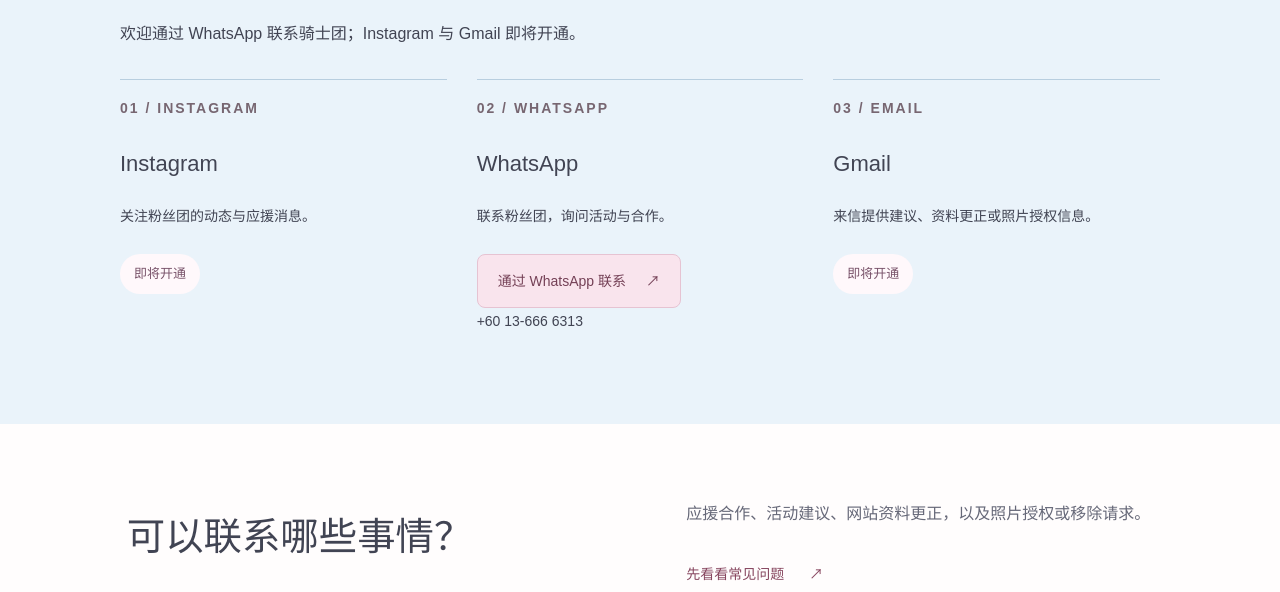
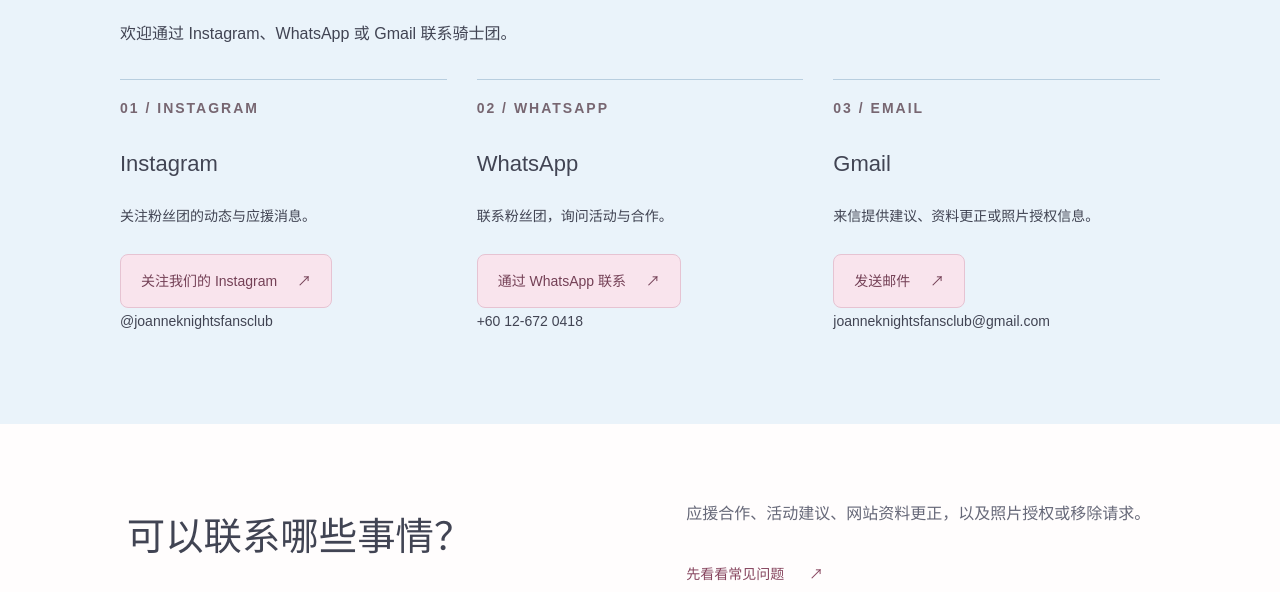
Before and after one commit to yangnana774-cmd/joanneknightsfanpage, a plain HTML site: page contact-us.html in a window 1280 px wide. Shown: the part 505-1097 px from the top of the page. Drawn offline with Linux system fonts and the light colour scheme.

Commit message:
Update contact information

```diff
--- a/contact-us.html
+++ b/contact-us.html
@@ -78,10 +78,10 @@
           找到我们的方式
         </h2>
         <p
-          data-zh="欢迎通过 WhatsApp 联系骑士团；Instagram 与 Gmail 即将开通。"
-          data-en="Contact the Knights on WhatsApp. Instagram and Gmail are coming soon."
+          data-zh="欢迎通过 Instagram、WhatsApp 或 Gmail 联系骑士团。"
+          data-en="Contact the Knights on Instagram, WhatsApp or Gmail."
         >
-          欢迎通过 WhatsApp 联系骑士团；Instagram 与 Gmail 即将开通。
+          欢迎通过 Instagram、WhatsApp 或 Gmail 联系骑士团。
         </p>
         <div class="cards contact-cards">
           <article>
@@ -93,12 +93,10 @@
             >
               关注粉丝团的动态与应援消息。
             </p>
-            <span
-              class="contact-pending"
-              data-zh="即将开通"
-              data-en="Coming soon"
-              >即将开通</span
-            >
+            <a class="button" href="https://www.instagram.com/joanneknightsfansclub/" target="_blank" rel="noopener noreferrer">
+              <span data-zh="关注我们的 Instagram" data-en="Follow us on Instagram">关注我们的 Instagram</span> ↗
+            </a>
+            <p class="contact-detail">@joanneknightsfansclub</p>
           </article>
           <article>
             <p class="eyebrow">02 / WHATSAPP</p>
@@ -111,7 +109,7 @@
             </p>
             <a
               class="button"
-              href="https://wa.me/60136666313"
+              href="https://wa.me/60126720418"
               target="_blank"
               rel="noopener noreferrer"
               ><span data-zh="通过 WhatsApp 联系" data-en="Chat on WhatsApp"
@@ -119,7 +117,7 @@
               >
               ↗</a
             >
-            <p>+60 13-666 6313</p>
+            <p>+60 12-672 0418</p>
           </article>
           <article>
             <p class="eyebrow">03 / EMAIL</p>
@@ -130,12 +128,10 @@
             >
               来信提供建议、资料更正或照片授权信息。
             </p>
-            <span
-              class="contact-pending"
-              data-zh="即将开通"
-              data-en="Coming soon"
-              >即将开通</span
-            >
+            <a class="button" href="mailto:joanneknightsfansclub@gmail.com">
+              <span data-zh="发送邮件" data-en="Send an email">发送邮件</span> ↗
+            </a>
+            <p class="contact-detail">joanneknightsfansclub@gmail.com</p>
           </article>
         </div>
       </section>
--- a/style.css
+++ b/style.css
@@ -873,3 +873,7 @@ footer .admin-entry:hover {
 .managed-photos img { width: 100%; height: 240px; object-fit: contain; background: var(--paper); }
 .managed-photos p { overflow-wrap: anywhere; margin: 12px 0; }
 .delete-photo { background: #f9e4ed; border: 1px solid #b4778d; }
+
+/* Keep long contact details readable on mobile. */
+.contact-cards article { min-width: 0; }
+.contact-detail { overflow-wrap: anywhere; }
```
